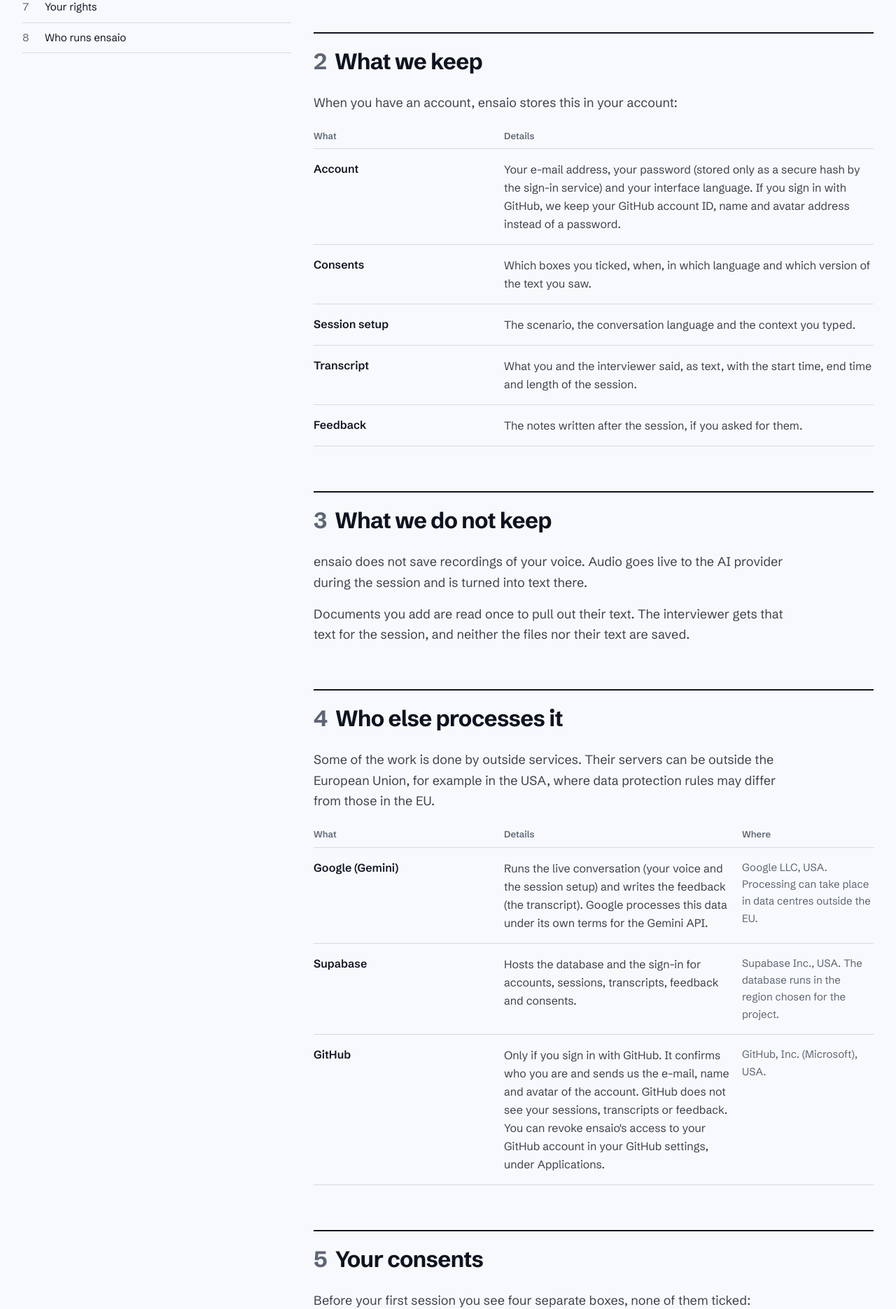
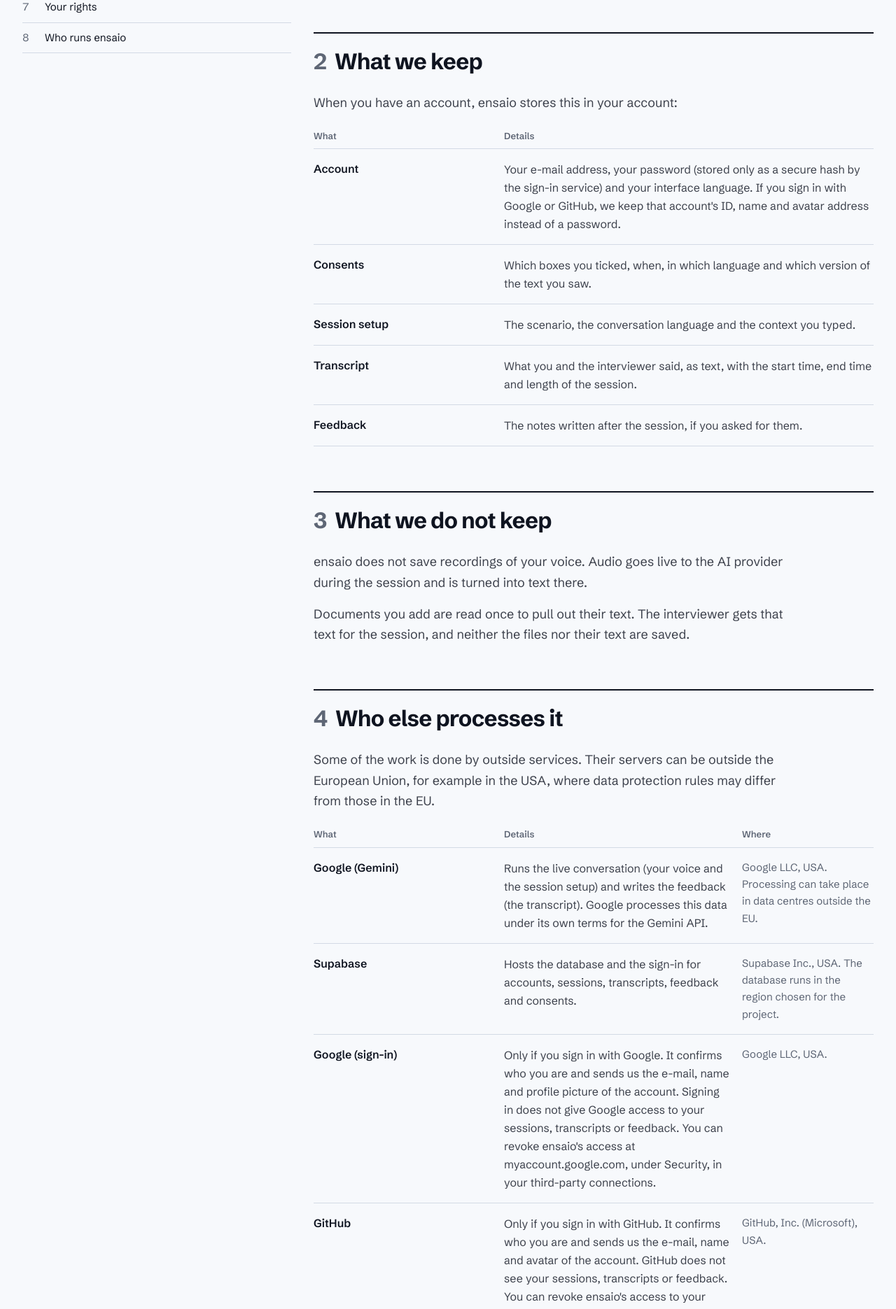
Before and after one commit to Professional-Design-Project/PDP, a Next.js app in the folder frontend/: page /en/privacy in a window 1280 px wide. Shown: the part 706-2577 px from the top of the page at 70% size. Built offline with nearby package versions, Linux system fonts and the light colour scheme; no server answers.

Commit message:
docs(frontend): list Google sign-in as a provider on the privacy page

```diff
--- a/frontend/src/i18n/privacy/en.ts
+++ b/frontend/src/i18n/privacy/en.ts
@@ -27,7 +27,7 @@ export const privacyEn: DocContent = {
       terms: [
         {
           term: "Account",
-          text: "Your e-mail address, your password (stored only as a secure hash by the sign-in service) and your interface language. If you sign in with GitHub, we keep your GitHub account ID, name and avatar address instead of a password.",
+          text: "Your e-mail address, your password (stored only as a secure hash by the sign-in service) and your interface language. If you sign in with Google or GitHub, we keep that account's ID, name and avatar address instead of a password.",
         },
         {
           term: "Consents",
@@ -73,6 +73,11 @@ export const privacyEn: DocContent = {
           where: "Supabase Inc., USA. The database runs in the region chosen for the project.",
         },
         {
+          term: "Google (sign-in)",
+          text: "Only if you sign in with Google. It confirms who you are and sends us the e-mail, name and profile picture of the account. Signing in does not give Google access to your sessions, transcripts or feedback. You can revoke ensaio's access at myaccount.google.com, under Security, in your third-party connections.",
+          where: "Google LLC, USA.",
+        },
+        {
           term: "GitHub",
           text: "Only if you sign in with GitHub. It confirms who you are and sends us the e-mail, name and avatar of the account. GitHub does not see your sessions, transcripts or feedback. You can revoke ensaio's access to your GitHub account in your GitHub settings, under Applications.",
           where: "GitHub, Inc. (Microsoft), USA.",
--- a/frontend/src/i18n/privacy/pl.ts
+++ b/frontend/src/i18n/privacy/pl.ts
@@ -27,7 +27,7 @@ export const privacyPl: DocContent = {
       terms: [
         {
           term: "Konto",
-          text: "Twój adres e-mail, hasło (przechowywane wyłącznie jako bezpieczny skrót przez usługę logowania) i język interfejsu. Przy logowaniu przez GitHuba zamiast hasła zapisujemy identyfikator konta GitHub, jego nazwę i adres avatara.",
+          text: "Twój adres e-mail, hasło (przechowywane wyłącznie jako bezpieczny skrót przez usługę logowania) i język interfejsu. Przy logowaniu przez Google albo GitHuba zamiast hasła zapisujemy identyfikator tego konta, jego nazwę i adres avatara.",
         },
         {
           term: "Zgody",
@@ -73,6 +73,11 @@ export const privacyPl: DocContent = {
           where: "Supabase Inc., USA. Baza działa w regionie wybranym dla projektu.",
         },
         {
+          term: "Google (logowanie)",
+          text: "Tylko jeśli logujesz się przez Google. Potwierdza, kim jesteś, i przekazuje nam e-mail, imię i nazwisko oraz zdjęcie profilowe konta. Logowanie nie daje Google dostępu do twoich sesji, transkrypcji ani uwag. Dostęp ensaio cofniesz na stronie myaccount.google.com, w sekcji Bezpieczeństwo, w połączeniach z aplikacjami innych firm.",
+          where: "Google LLC, USA.",
+        },
+        {
           term: "GitHub",
           text: "Tylko jeśli logujesz się przez GitHuba. Potwierdza, kim jesteś, i przekazuje nam e-mail, nazwę i avatar konta. GitHub nie widzi twoich sesji, transkrypcji ani uwag. Dostęp ensaio do konta GitHub cofniesz w ustawieniach GitHuba, w sekcji Applications.",
           where: "GitHub, Inc. (Microsoft), USA.",
```
